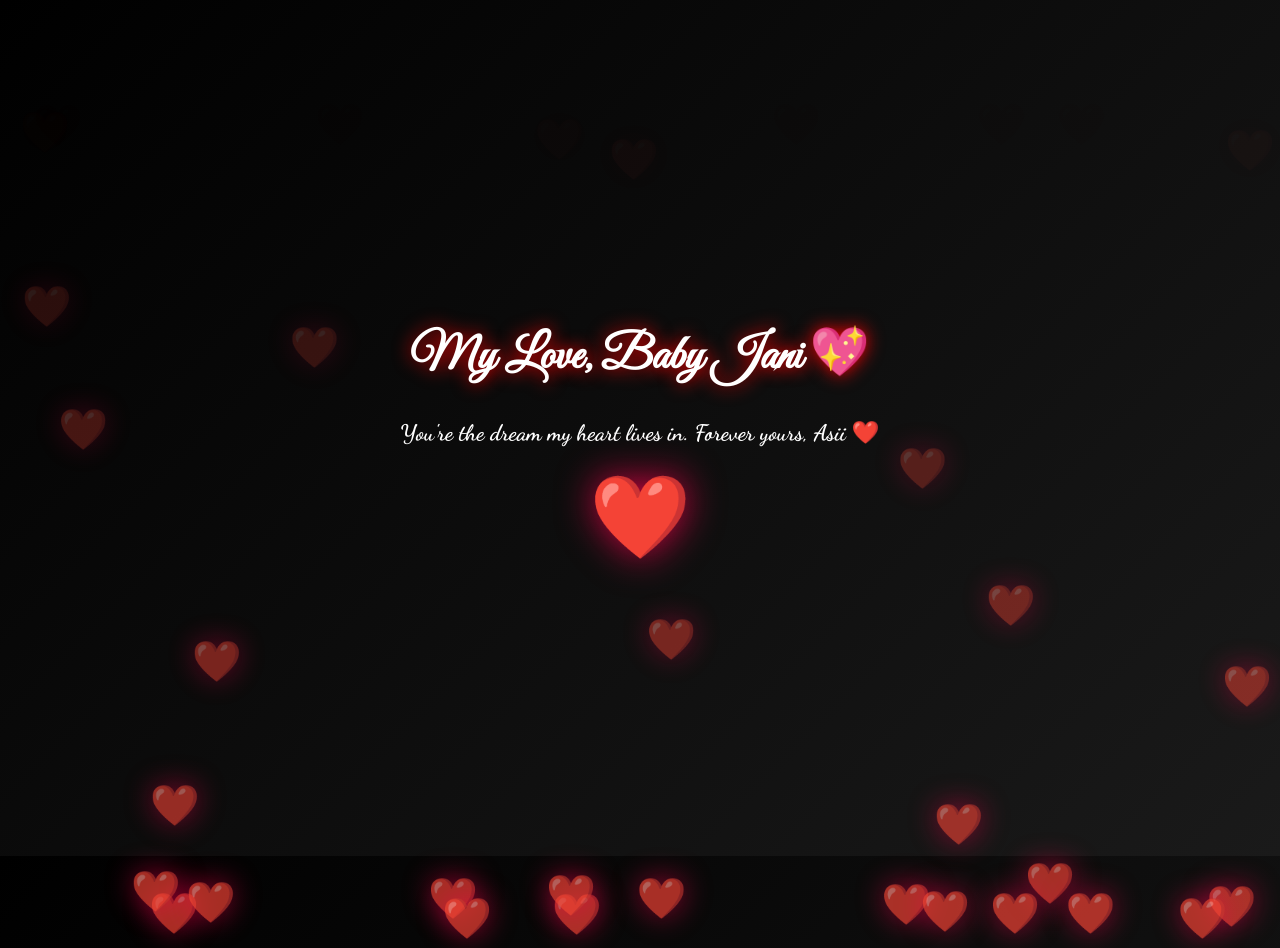
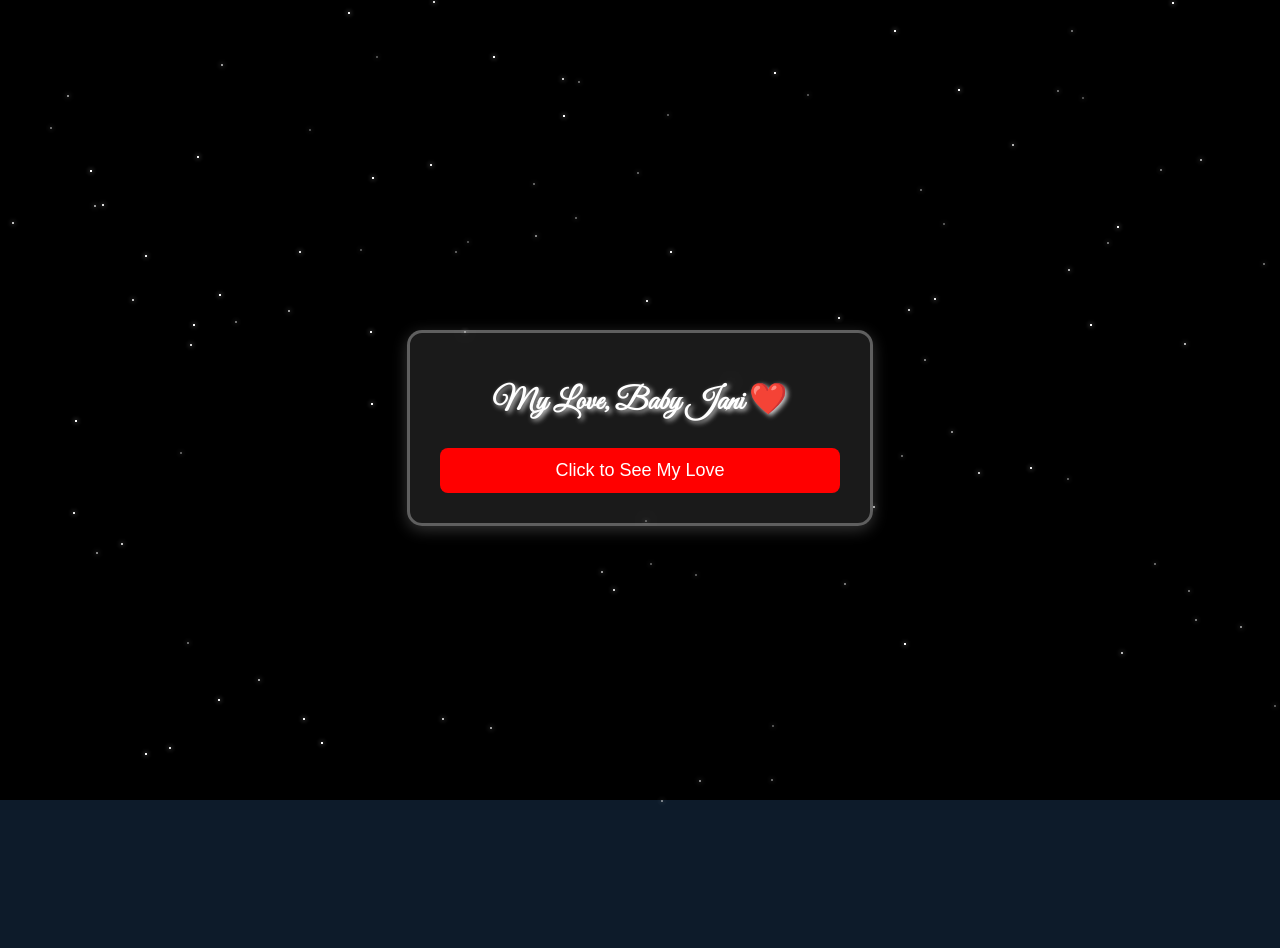
Before and after one commit to asifwar/fine, a plain HTML site: page index.html in a window 1280 px wide. After the commit the page ends 856 px from the top, so only its background shows below. Drawn offline with Linux system fonts and the light colour scheme.

Commit message:
Update index.html

```diff
--- a/index.html
+++ b/index.html
@@ -3,118 +3,144 @@
 <head>
     <meta charset="UTF-8">
     <meta name="viewport" content="width=device-width, initial-scale=1.0">
-    <title>For My Love, Baby Jani 💖</title>
+    <title>NA ❤️</title>
     <style>
-        @import url('https://fonts.googleapis.com/css2?family=Great+Vibes&family=Poppins:wght@300;400;600&family=Dancing+Script:wght@700&display=swap');
-
+        @import url('https://fonts.googleapis.com/css2?family=Great+Vibes&display=swap');
         body {
-            background: linear-gradient(135deg, #000000, #1a1a1a);
-            text-align: center;
-            font-family: 'Poppins', sans-serif;
-            color: white;
-            overflow: hidden;
-            height: 100vh;
             display: flex;
             justify-content: center;
             align-items: center;
-            flex-direction: column;
+            height: 100vh;
+            background: #0d1b2a;
+            text-align: center;
+            font-family: 'Great Vibes', cursive;
+            overflow: hidden;
+            padding: 20px;
             position: relative;
-            padding: 20px;
         }
-        .container {
-            animation: fadeIn 2s ease-in-out;
-            max-width: 90%;
-        }
-        h1 {
-            font-family: 'Great Vibes', cursive;
-            font-size: 3rem;
-            font-weight: bold;
-            animation: glow 2s infinite alternate;
-            word-wrap: break-word;
-        }
-        .message {
-            font-size: 1.4rem;
-            margin-top: 15px;
-            animation: slideIn 2s ease-in-out;
-            font-weight: 600;
-            text-align: center;
-            font-family: 'Dancing Script', cursive;
-        }
-        .heart {
-            font-size: 4rem;
-            animation: heartbeat 1.5s infinite;
-            margin-top: 15px;
-            color: #ff004f;
-            filter: drop-shadow(0px 0px 15px rgba(255, 0, 79, 0.8));
-        }
-        .floating-hearts {
-            position: absolute;
+        .stars {
+            position: fixed;
             width: 100%;
             height: 100%;
             top: 0;
             left: 0;
-            pointer-events: none;
+            background: black;
+            z-index: -1;
         }
-        .heart-shape {
+        .star {
             position: absolute;
-            bottom: -100px;
-            font-size: 2.5rem;
-            color: #ff004f;
-            animation: floatUp 6s ease-in-out infinite;
-            filter: drop-shadow(0px 0px 15px rgba(255, 0, 79, 0.8));
+            width: 2px;
+            height: 2px;
+            background: white;
+            box-shadow: 0 0 5px white;
+            animation: twinkle 3s infinite;
         }
-        @keyframes fadeIn {
-            from { opacity: 0; }
-            to { opacity: 1; }
+        @keyframes twinkle {
+            0% { opacity: 0.3; }
+            50% { opacity: 1; }
+            100% { opacity: 0.3; }
         }
-        @keyframes slideIn {
-            from { transform: translateY(50px); opacity: 0; }
-            to { transform: translateY(0); opacity: 1; }
+        .container {
+            background: rgba(255, 255, 255, 0.1);
+            padding: 20px;
+            border-radius: 15px;
+            box-shadow: 0px 4px 15px rgba(255, 255, 255, 0.2);
+            animation: fadeIn 2s ease-in-out, glow 2s infinite alternate;
+            position: relative;
+            z-index: 10;
+            width: 90%;
+            max-width: 400px;
+            border: 3px solid rgba(255, 255, 255, 0.3);
+            backdrop-filter: blur(10px);
+            padding: 30px;
+            text-align: center;
+            position: relative;
+            overflow: hidden;
+            color: white;
+        }
+        h1 {
+            color: white;
+            animation: heartbeat 2s infinite;
+            font-size: 28px;
+            position: relative;
+            word-wrap: break-word;
+            text-shadow: 2px 2px 5px rgba(255, 255, 255, 0.8);
         }
         @keyframes heartbeat {
             0% { transform: scale(1); }
-            50% { transform: scale(1.3); }
+            50% { transform: scale(1.1); }
             100% { transform: scale(1); }
         }
-        @keyframes glow {
-            from { text-shadow: 0 0 10px rgba(255, 0, 0, 0.8); }
-            to { text-shadow: 0 0 20px rgba(255, 0, 0, 1); }
+        p {
+            font-size: 20px;
+            color: white;
+            word-wrap: break-word;
+            overflow: hidden;
+            white-space: pre-line;
+            border-right: 3px solid transparent;
+            width: 0;
+            display: none;
+            animation: typing 4s steps(40, end) forwards, blink 0.75s step-end infinite;
         }
-        @keyframes floatUp {
-            from { transform: translateY(0); opacity: 0.7; }
-            to { transform: translateY(-800px); opacity: 0; }
+        @keyframes typing {
+            from { width: 0; }
+            to { width: 100%; }
+        }
+        @keyframes blink {
+            from { border-color: transparent; }
+            to { border-color: white; }
+        }
+        button {
+            padding: 12px 20px;
+            margin-top: 10px;
+            border: none;
+            background: red;
+            color: white;
+            font-size: 18px;
+            border-radius: 8px;
+            cursor: pointer;
+            transition: transform 0.2s;
+            width: 100%;
+        }
+        button:hover {
+            transform: scale(1.1);
         }
     </style>
 </head>
 <body>
-    <audio id="bg-music" loop>
-        <source src="nidhapyarnal.mp3" type="audio/mpeg">
-
-    </audio>
+    <div class="stars" id="starContainer"></div>
+    <div class="container" id="loveContainer">
+        <h1>My Love, Baby Jani ❤️</h1>
+        <p id="loveLetter">Every heartbeat of mine echoes your name.
+You are my world, my everything.
+Love you forever! - Asii</p>
+        <button onclick="showMessage()">Click to See My Love</button>
+    </div>
+    <audio id="loveSong" src="https://nidhapyarnal.mp3"></audio>
     <script>
-        document.addEventListener('DOMContentLoaded', () => {
-            const music = document.getElementById('bg-music');
-            music.play().catch(() => {
-                document.addEventListener('click', () => music.play(), { once: true });
-            });
-        });
+        function createStars() {
+            const starContainer = document.getElementById("starContainer");
+            for (let i = 0; i < 100; i++) {
+                let star = document.createElement("div");
+                star.className = "star";
+                star.style.left = Math.random() * 100 + "%";
+                star.style.top = Math.random() * 100 + "%";
+                star.style.animationDuration = Math.random() * 3 + 2 + "s";
+                starContainer.appendChild(star);
+            }
+        }
+        function showMessage() {
+            document.getElementById('loveLetter').style.display = 'block';
+            document.getElementById('loveLetter').style.animation = 'typing 4s steps(40, end) forwards, blink 0.75s step-end infinite';
+            playMusic();
+        }
+        function playMusic() {
+            let audio = document.getElementById("loveSong");
+            if (audio) {
+                audio.play().catch(error => console.log("Audio play error: ", error));
+            }
+        }
+        createStars();
     </script>
-    <div class="container">
-        <h1>My Love, Baby Jani 💖</h1>
-        <p class="message">You're the dream my heart lives in. Forever yours, Asii ❤️</p>
-        <div class="heart">❤️</div>
-    </div>
-    <div class="floating-hearts">
-        <script>
-            for(let i = 0; i < 40; i++) {
-                let heart = document.createElement('div');
-                heart.className = 'heart-shape';
-                heart.innerHTML = '❤️';
-                heart.style.left = Math.random() * 100 + 'vw';
-                heart.style.animationDuration = (Math.random() * 3 + 3) + 's';
-                document.querySelector('.floating-hearts').appendChild(heart);
-            }
-        </script>
-    </div>
 </body>
 </html>
```
